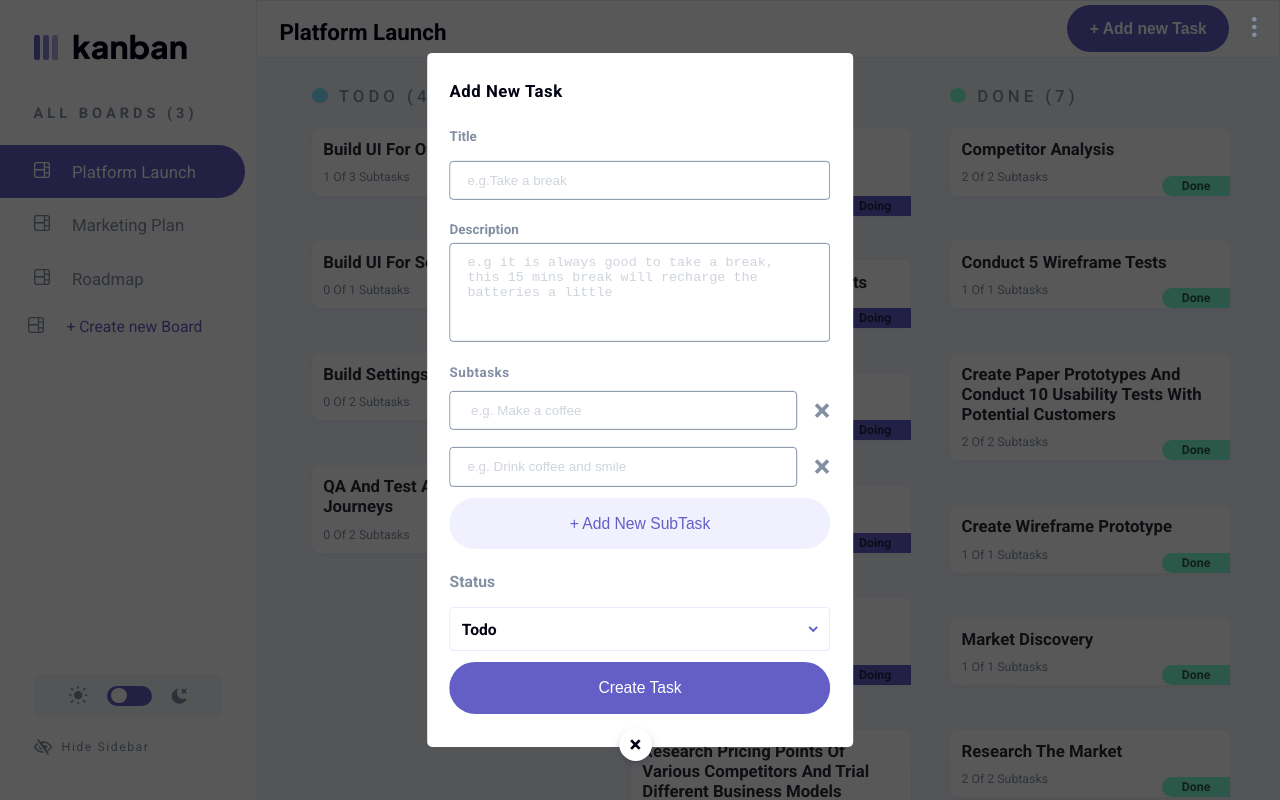
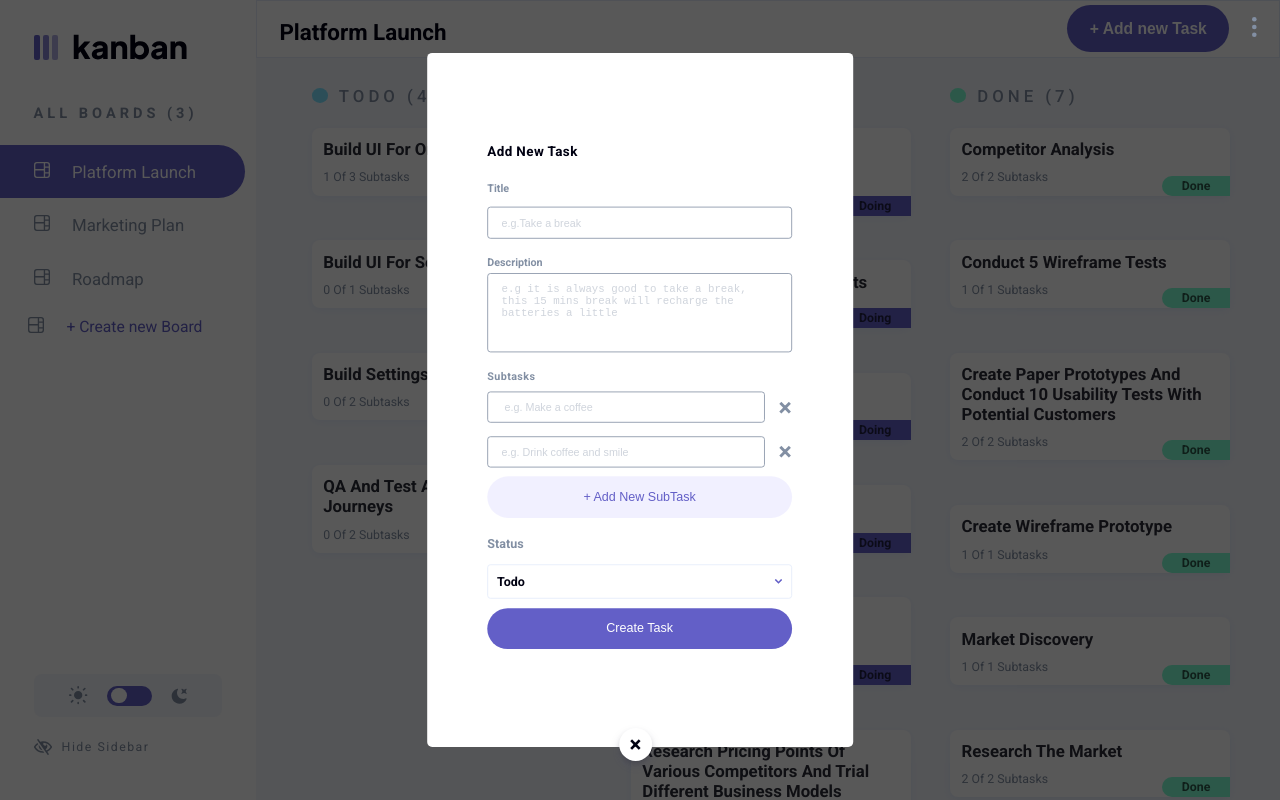
Before and after one commit to Faroukakindele/kanban, a React (Create React App) app: page / in a window 1280 px wide. Both pictures are taken after a click on the button "+ Add new Task". Built offline with nearby package versions, Linux system fonts and the light colour scheme.

Commit message:
zoom changes on html file

```diff
--- a/src/components/CreateTask.module.css
+++ b/src/components/CreateTask.module.css
@@ -2,12 +2,10 @@
     display: flex;
     text-align: center;
     flex-direction: column;
-    text-transform: capitalize;
-    overflow: scroll;
+    text-transform: capitalize ;
+        transform: scale(.8)
 }
-.taskForm::-webkit-scrollbar {
-    display: none;
-}
+
 .taskForm div  {
     text-align: start;
     display: flex;
```
